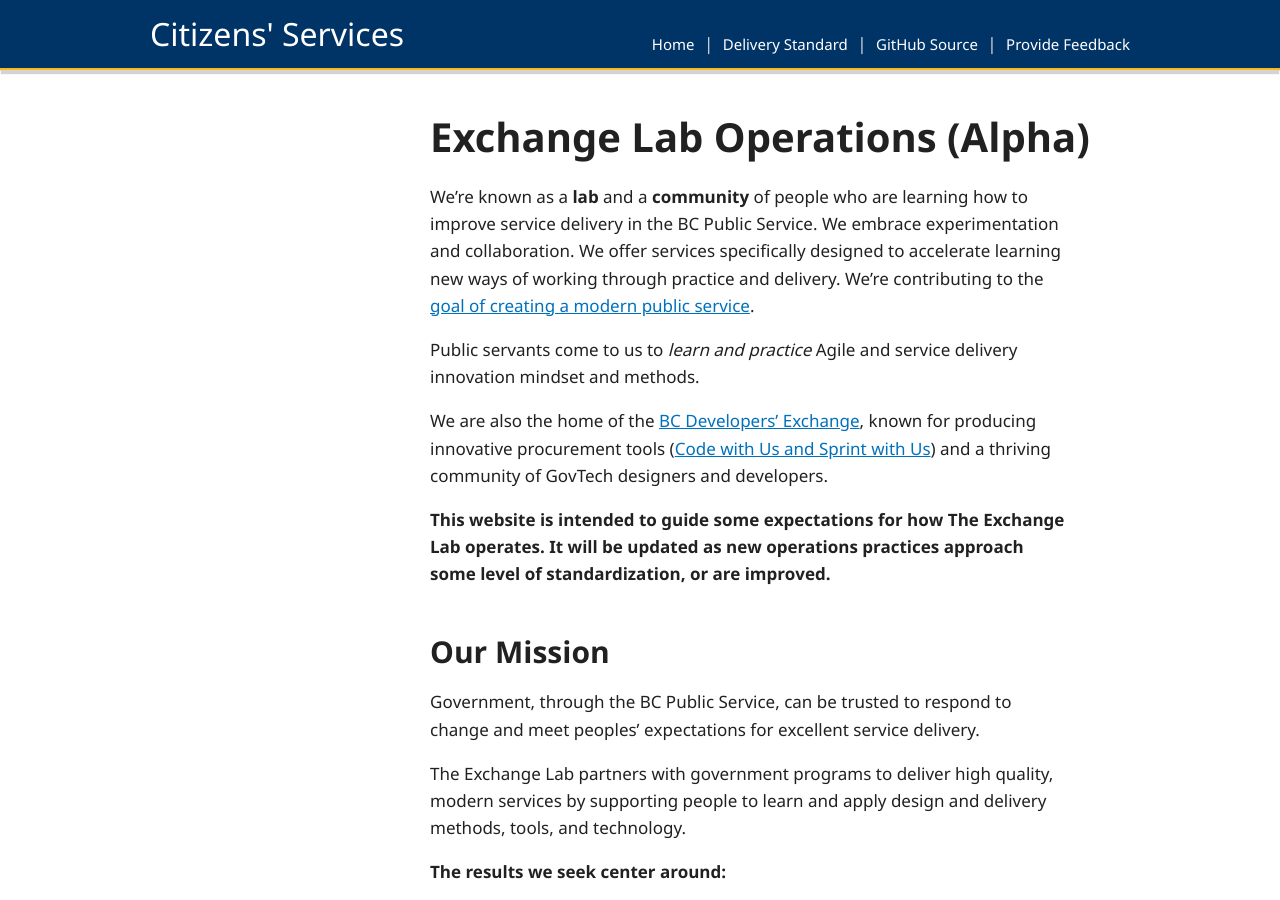
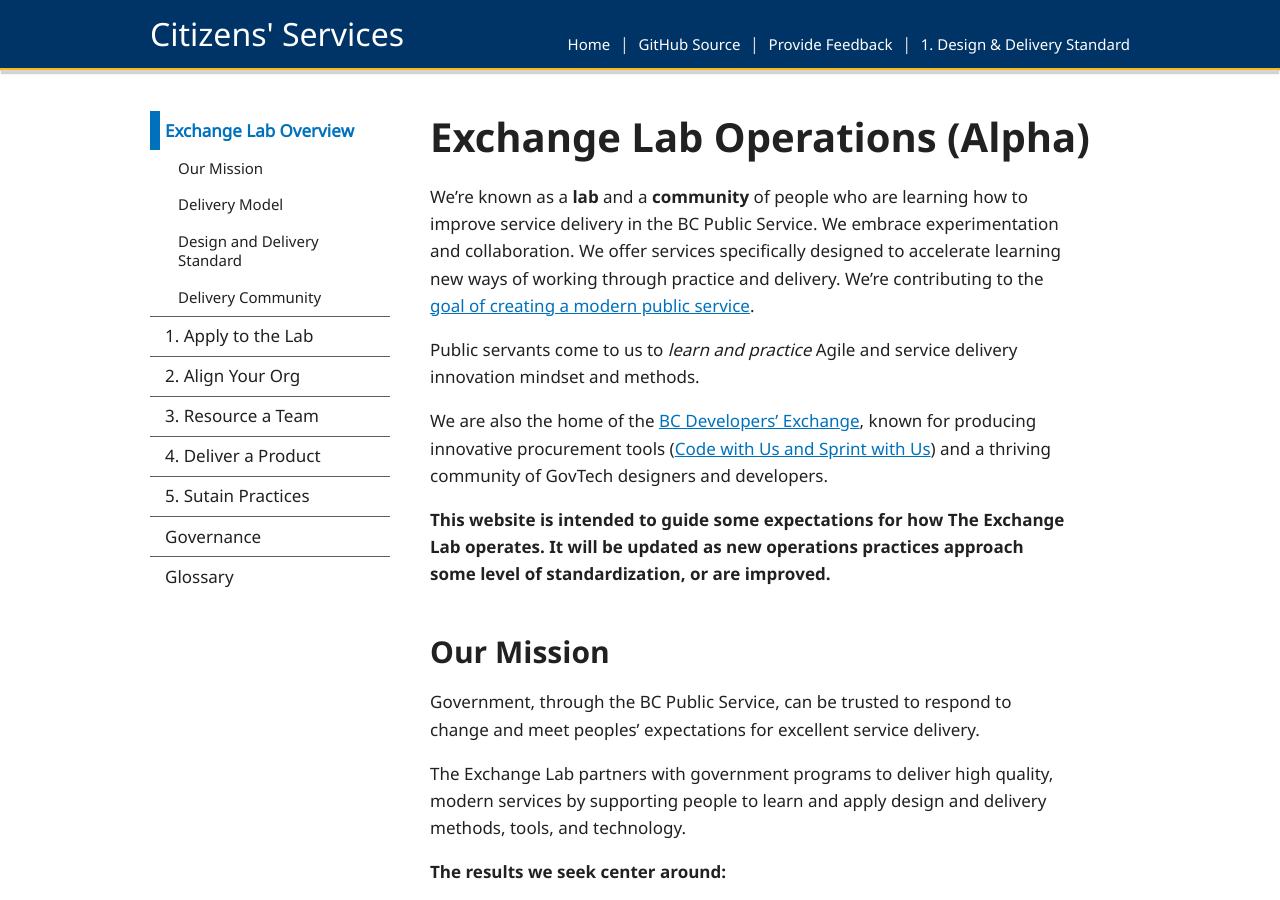
Before and after one commit to HeatherRemacle/exchangelabops, a Jekyll site: the page built from pages/index.md, in a window 1280 px wide and 900 px high. Built offline with Jekyll 4.4.1, drawn with Linux system fonts in a browser that asks for light colours.

Commit message:
Fixing navigation
Still learning :)

```diff
--- a/_data/navigation.yml
+++ b/_data/navigation.yml
@@ -29,41 +29,95 @@ secondary:
   - text: Home
     href: /
     external: false
-  - text: Delivery Standard
-    href: https://github.com/bcgov/exchangelabops/standard
-    external: false
   - text: GitHub Source
     href: https://github.com/bcgov/exchangelabops
     external: true
   - text: Provide Feedback
     href: /feedback
     external: false
+  - text: 1. Design & Delivery Standard
+    href: /standard
+    external: false
+
+docs:
+  - text: Exchange Lab Overview
+    href: /
+  - text: 1. Apply to the Lab
+    href: /apply
+  - text: 2. Align Your Org
+    href: /align
+  - text: 3. Resource a Team
+    href: /resource
+  - text: 4. Deliver a Product
+    href: /deliver
+  - text: 5. Sutain Practices
+    href: /sustain
+  - text: Governance
+    href: /governance
+  - text: Glossary
+    href: /glossary
 
 standard:
-  - text: 1. Design & Delivery Standard
-    href: /standard
-  - text: 2. Understand users and their needs
-    href: /user-needs
-  - text: 3. Establish the right team
-    href: /team
-  - text: 4. Be consistent
-    href: /consistent
-  - text: 5. Design the service from start to finish
-    href: /star-to-finish
-  - text: 6. Ensure users succeed the first time
-    href: /first-time
-  - text: 7. Test the end-to-end service
-    href: /test
-  - text: 8. Make it accessible
-    href: /accessible
-  - text: 9. Be agile and user-centred
-    href: /agile
-  - text: 10. Use open standards and common platforms
-    href: /open
-  - text: 11. Embed privacy and security by design
-    href: /security-privacy
-  - text: 12. Encourage people to use digital services
-    href: /encourage-digital
+  - text: Home
+    href: /
+  - text: 1. Understand users and their needs
+    href: /'#user-needs'
+  - text: 2. Establish the right team
+    href: /'#team'
+  - text: 3. Be consistent
+    href: /'#consistent'
+  - text: 4. Design the service from start to finish
+    href: /'#start-to-finish'
+  - text: 5. Ensure users succeed the first time
+    href: /'#first-time'
+  - text: 6. Test the end-to-end service
+    href: /'#test'
+  - text: 7. Make it accessible
+    href: /'#accessible'
+  - text: 8. Be agile and user-centred
+    href: /'#agile'
+  - text: 9. Use open standards and common platforms
+    href: /'#open'
+  - text: 10. Embed privacy and security by design
+    href: /'#security-privacy'
+  - text: 11. Encourage people to use digital services
+    href: /'#encourage-digital'
+
+apply:
+  - text: Define a Problem
+    href: /define
+  - text: Confirm Priority
+    href: /Priority
+  - text: Identify Capacity
+    href: /capacity
+
+align:
+  - text: Get Training
+    href: /training
+  - text: Bring Everyone Together
+    href: /together
+  - text: Define Governance
+    href: /governance
+
+resource:
+  - text: Align Your Org
+    href: /align
+
+deliver:
+  - text: Discover Where to Start
+    href: /discover
+
+sustain:
+  - text: Org Design
+    href: /org-design
+
+bragsheet:
+  - text: Lab Bragsheet
+    href: /bragsheet
+
+glossary:
+  - text: Glossary
+    href: /glossary
 
 footer:
   - text: Home
@@ -92,7 +146,3 @@ footer:
 feedback:
   - text: Provide Feedback
     href: /feedback
-
-Standard:
-      - text: Design & Delivery Standard
-        href: /standard
--- a/pages/standard.md
+++ b/pages/standard.md
@@ -1,34 +1,19 @@
 ---
-title: Design & Delivery Standard
+title: Service Design & Delivery Standard
 permalink: /standard
 
 layout: post
-sidenav: docs
-subnav:
-  - text: 1. Understand users and their needs
-    href: /'#user-needs'
-  - text: 2. Establish the right team
-    href: /'#team'
-  - text: 3. Be consistent
-    href: /'#consistent'
-  - text: 4. Design the service from start to finish
-    href: /'#start-to-finish'
-  - text: 5. Ensure users succeed the first time
-    href: /'#first-time'
-  - text: 6. Test the end-to-end service
-    href: /'#test'
-  - text: 7. Make it accessible
-    href: /'#accessible'
-  - text: 8. Be agile and user-centred
-    href: /'#agile'
-  - text: 9. Use open standards and common platforms
-    href: /'#open'
-  - text: 10. Embed privacy and security by design
-    href: /'#security-privacy'
-  - text: 11. Encourage people to use digital services
-    href: /'#encourage-digital'
+sidenav: standard
 
 ---
+The Exchange community adopts generally accepted modern standards for service design and delivery that have been pioneered, practiced and proven by other government digital service agencies.
+
+These standards are intended to guide service delivery teams to create and run great public services that optimize digital channels. Excellent services are inclusive and may likely include integrated, multi-channel delivery.
+
+As an early adopter of other service standards, we've gratefully borrowed content from the UK Service Standard and the Ontario Digital Service Standard. At this time, the Service Design and Delivery Standard we present here is intended only as a practical guide. We do envision that it will be improved and adopted for broader use, with input from those who apply it.
+
+<hr>
+
 ## 1. Understand users and their needs
 
 Start with users to define the problem. Do research to develop a deep understanding of who the users are, how they behave and what that means for the design of the service.
```
Also changed, not shown: pages/index.md (+0 -2 lines).
